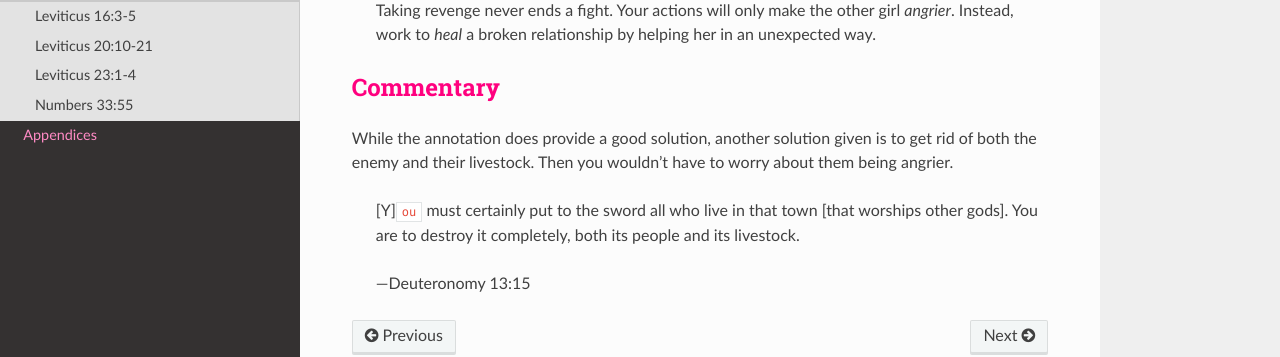
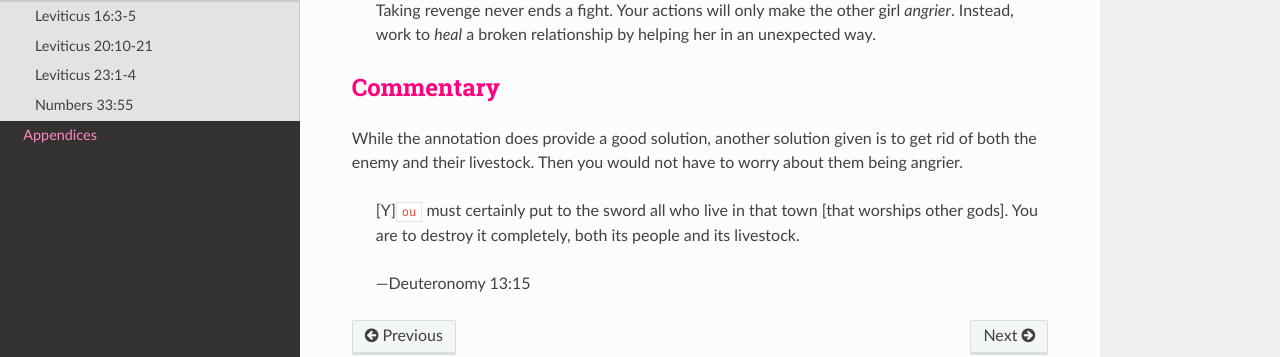
Before and after one commit to spagh-eddie/prettypinkthoughts, a Sphinx documentation site: the page built from docs/source/truth-or-dare/97.rst, in a window 1280 px wide. Shown: the part 313-670 px from the top of the page. Built offline with Sphinx 7.4.7 and the Read the Docs theme 2.0.0, drawn with Linux system fonts in a browser that asks for light colours; cross-references to code outside the pages are shown as plain code.

```diff
--- a/docs/source/truth-or-dare/203.rst
+++ b/docs/source/truth-or-dare/203.rst
@@ -14,6 +14,6 @@ Commentary
 ----------
 
 One can most certainly say that of splinters, but the splinters are a metaphor for people.
-The Truth or Dare supports a literal ethnic cleansing: "drive out the inhabitants... [d]estroy all their carved images... demolish all their high places... [and t]ake possesion of the land" (v. 52-54).
+The Truth or Dare supports a literal ethnic cleansing: "drive out the inhabitants... [d]\ :spelling:ignore:`estroy` all their carved images... demolish all their high places... [and t]\ :spelling:ignore:`ake` possession of the land" (v. 52-54).
 
 Moreover, if the Israelites do not destroy the Canaanites, the Lord threatens "[He] will do to [the Israelites] what [He plans] to do to [the Canaanites]" (v. 56).
--- a/docs/source/truth-or-dare/97.rst
+++ b/docs/source/truth-or-dare/97.rst
@@ -16,7 +16,7 @@ Commentary
 ----------
 
 While the annotation does provide a good solution, another solution given is to get rid of both the enemy and their livestock.
-Then you wouldn't have to worry about them being angrier.
+Then you would not have to worry about them being angrier.
 
     [Y]\ :spelling:ignore:`ou` must certainly put to the sword all who live in that town [that worships other gods].
     You are to destroy it completely, both its people and its livestock.
```
